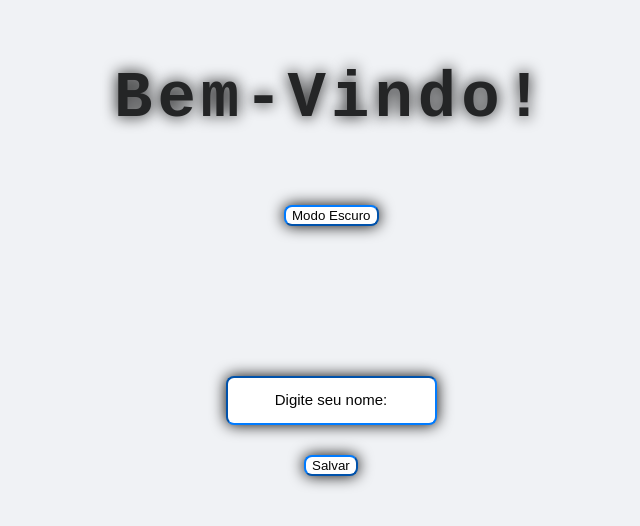
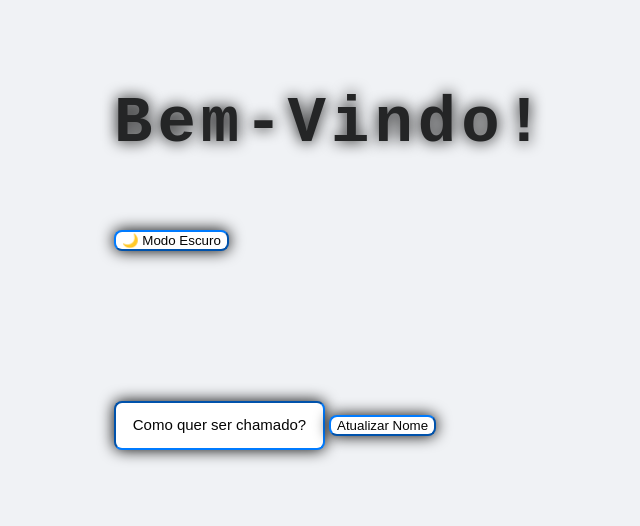
Before and after one commit to Vinicius-2507/Meu-github, a plain HTML site: page index.html in a window 1280 px wide. Shown: the part 160-686 px from the top of the page, without its empty margins (309-949 px from the left). Drawn offline with Linux system fonts and the light colour scheme.

Commit message:
Revamp index.html for personal theme picker

```diff
--- a/index.html
+++ b/index.html
@@ -4,14 +4,25 @@
     <meta charset="UTF-8">
     <meta name="viewport" content="width=device-width, initial-scale=1.0">
     <link rel="stylesheet" href="style.css">
-    <title>Page-theme</title>
+    <title>Personal Theme Picker</title>
 </head>
 <body>
-    <h1 id="titulo_usuario">Bem-Vindo!</h1>
+    <main class="container">
+        <header>
+            <h1 id="titulo_usuario">Bem-Vindo!</h1>
+            <button id="botao-tema" aria-label="Alternar tema">
+                <span class="icon">🌙</span>
+                <span class="text">Modo Escuro</span>
+            </button>
+        </header>
 
-    <button id="botao-tema">Modo Escuro</button>
-    <input id="user" type="text" placeholder="Digite seu nome:" autofocus>
-    <button id="botao-salvar-usuario" type="submit">Salvar</button>
+        <form id="form-usuario">
+            <div class="input-group">
+                <input id="user" type="text" placeholder="Como quer ser chamado?" autofocus required maxlength="20">
+                <button type="submit" id="botao-salvar-usuario">Atualizar Nome</button>
+            </div>
+        </form>
+    </main>
 
     <script src="script.js"></script>
 </body>
```
